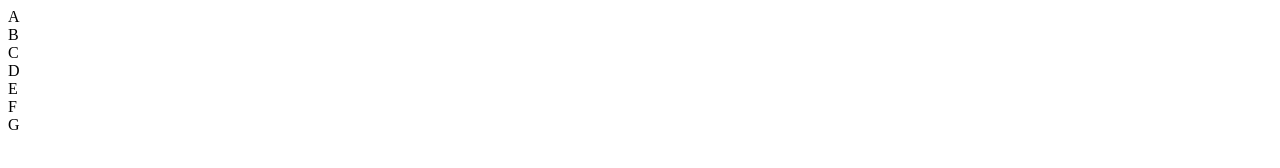
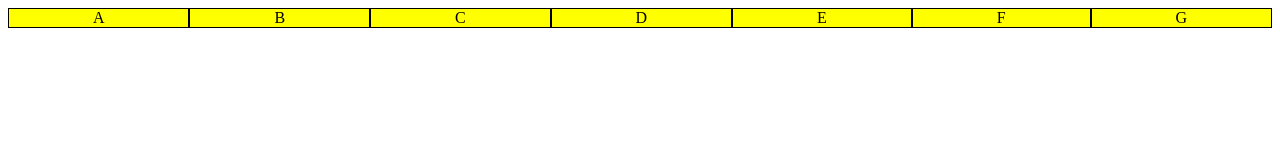
Before and after one commit to RsMiguel7/Html-Css, a plain HTML site: page exercicios/ex027/index.html in a window 1280 px wide. Drawn offline with Linux system fonts and the light colour scheme.

Commit message:
Update index.html

```diff
--- a/exercicios/ex027/index.html
+++ b/exercicios/ex027/index.html
@@ -4,16 +4,31 @@
   <meta charset="UTF-8">
   <meta name="viewport" content="width=device-width, initial-scale=1.0">
   <title>Flexible Box</title>
+  <style>
+    div.container {
+      background-color: yellowgreen;
+
+      display: flex;
+    }
+
+    div.item {
+      background-color: yellow;
+      border: 1px solid black;
+      text-align: center;
+      flex: auto;
+    }
+
+  </style>
 </head>
 <body>
   <div class="container">
-    <div class="container"> A </div>
-    <div class="container"> B </div>
-    <div class="container"> C </div>
-    <div class="container"> D </div>
-    <div class="container"> E </div>
-    <div class="container"> F </div>
-    <div class="container"> G </div>
+    <div class="item"> A </div>
+    <div class="item"> B </div>
+    <div class="item"> C </div>
+    <div class="item"> D </div>
+    <div class="item"> E </div>
+    <div class="item"> F </div>
+    <div class="item"> G </div>
   </div>
 </body>
 </html>
```
